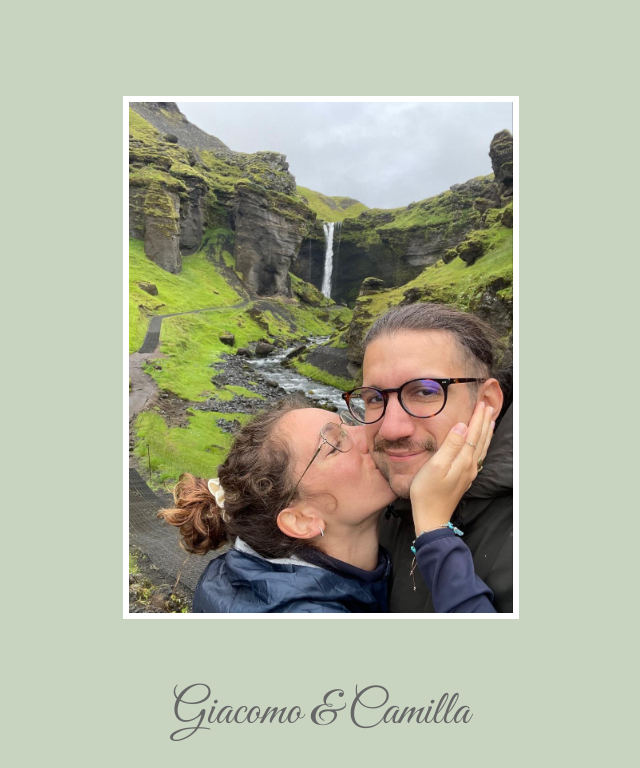
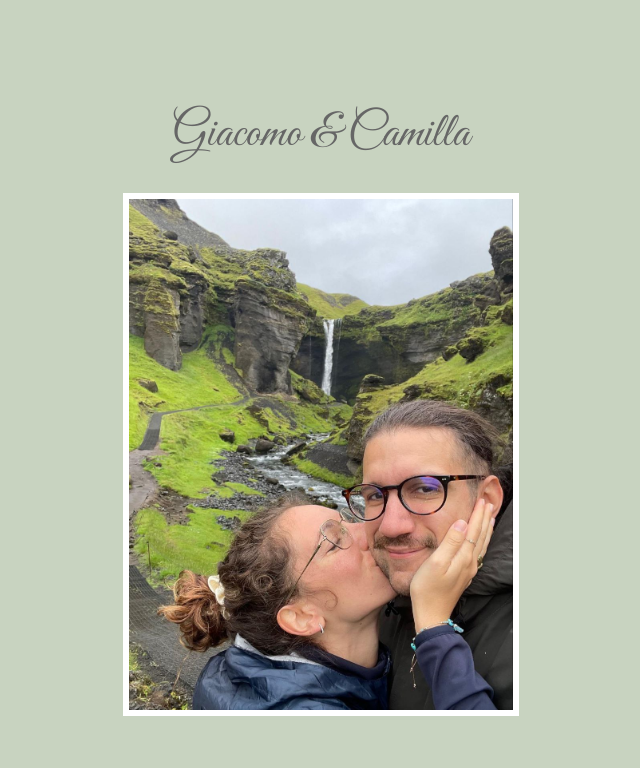
Before and after one commit to jackydangelo/wedding-thank-you-card, a plain HTML site: page index.html in a window 1280 px wide. Shown: the top 768 px of the page, without its empty margins (319-959 px from the left). Drawn offline with nearby package versions, Linux system fonts and the light colour scheme.

Commit message:
Add welcome section for Giacomo and Camilla

```diff
--- a/index.html
+++ b/index.html
@@ -21,8 +21,11 @@
 <body>
 
 
+
+
     <!-- ╭───────────────────────── Welcome Section ─────────────────────────╮ -->
     <section class="intro">
+        <h2>Giacomo & Camilla</h2>
         <div class="photo-wrapper">
             <img src="images/us.jpg" alt="Giacomo e Camilla">
         </div>
@@ -68,3 +71,5 @@
         </div>
     </section>
     <!-- ╰────────────────────────────────────────────────────────────────────╯ -->
+
+</body>
```
